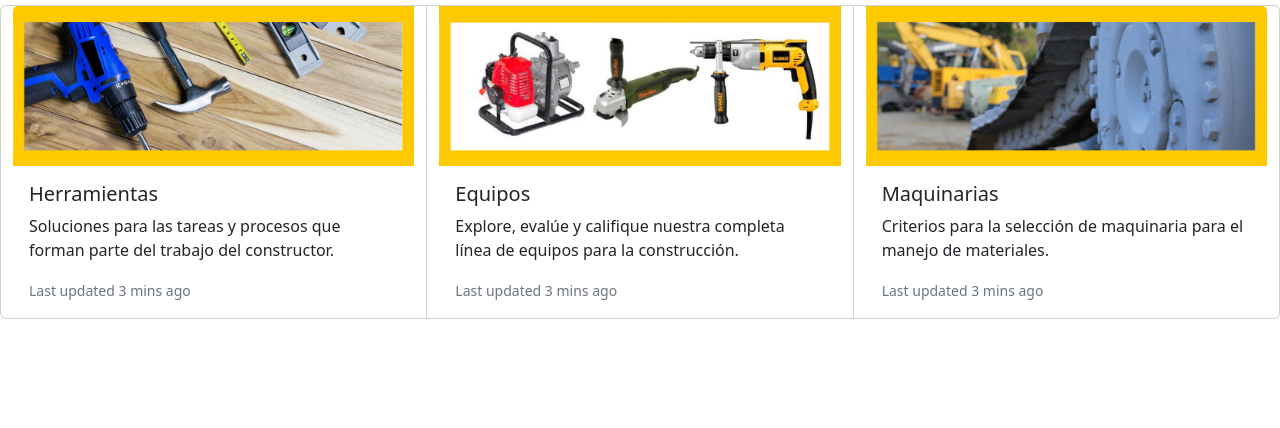
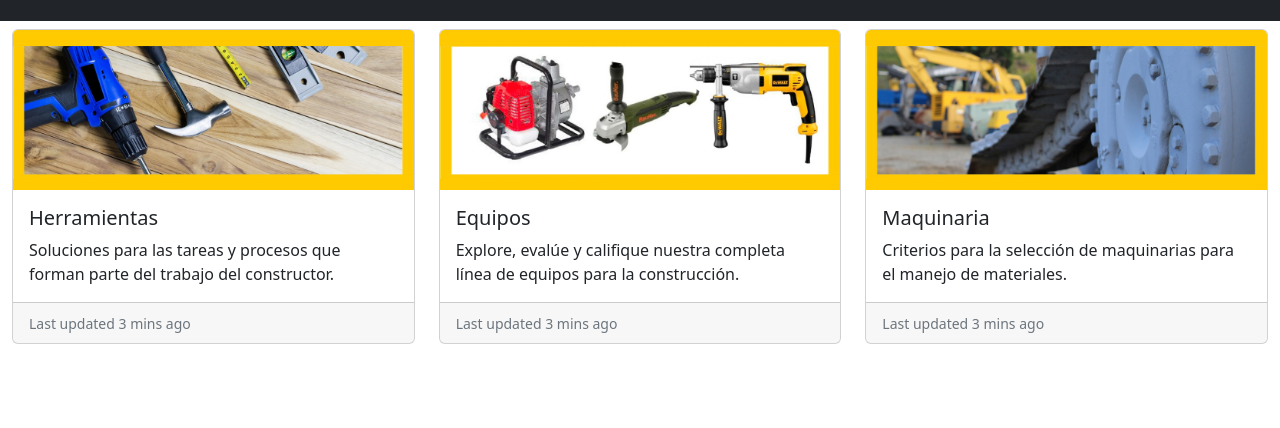
Before and after one commit to leivahm/toolrent, a plain HTML site: page front/index.html in a window 1280 px wide. Shown: the part 221-649 px from the top of the page. Drawn offline with nearby package versions, Linux system fonts and the light colour scheme.

Commit message:
starting about-us page

```diff
--- a/front/index.html
+++ b/front/index.html
@@ -20,13 +20,14 @@
 </head>
 <body>
 
-    <header>
-        <!-- navbar start-->
+    <header class="text-bg-dark text-center">
+        <span>Un lugar... Muchas opciones constructivas (...o un slogan de consenso)</span>
     </header>
     <div class="container-fluid" >
 
     </div>
 
+    <!-- navbar start-->
     <nav class="navbar navbar-expand-lg sticky-top bg-light p-2">
         <div class="container-fluid">
 
@@ -46,7 +47,7 @@
                     </li>
 
                     <li class="nav-item">
-                        <a class="nav-link" data-toggle="tooltip" title="Coming soon!" href="#nosotros">NOSOTROS</a>
+                        <a class="nav-link" href="#nosotros">NOSOTROS</a>
                     </li>
 
                     <li class="nav-item dropdown">
@@ -93,36 +94,48 @@
 
 
         <!-- Images Herramientas, equipo y maquinarias -->
-    <div class="container-fluid">
-        <div class="row card-group">
-            <div class="col-6 card">
-              <img src="src/img/herramientas.jpg" class="card-img-top img-fluid" alt="..." height="280">
+    <section class="container-fluid">
+        <div class="row row-cols-1 row-cols-md-3 g-4">
+            <div class="col-md-12 col-xl-4">
+              <div class="card h-100">
+                <img src="src/img/herramientas.jpg" class="card-img-top" alt="...">
                 <div class="card-body">
                   <h5 class="card-title">Herramientas</h5>
                   <p class="card-text">Soluciones para las tareas y procesos que forman parte del trabajo del constructor.</p>
-                <p class="card-text"><small class="text-muted">Last updated 3 mins ago</small></p>
+                </div>
+                <div class="card-footer">
+                  <small class="text-muted">Last updated 3 mins ago</small>
                 </div>
               </div>
-            <div class="col-4 card">
-              <img src="src/img/equipos.jpg" class="card-img-top img-fluid" alt="..." height="280">
+            </div>
+            <div class="col-md-12 col-xl-4">
+              <div class="card h-100">
+                <img src="src/img/equipos.jpg" class="card-img-top" alt="...">
                 <div class="card-body">
                   <h5 class="card-title">Equipos</h5>
                   <p class="card-text">Explore, evalúe y califique nuestra completa línea de equipos para la construcción.</p>
-                <p class="card-text"><small class="text-muted">Last updated 3 mins ago</small></p>
+                </div>
+                <div class="card-footer">
+                  <small class="text-muted">Last updated 3 mins ago</small>
                 </div>
               </div>
-            <div class="col-2 card">
-              <img src="src/img/Maquinaria.jpg" class="card-img-top img-fluid" alt="..." height="280">
+            </div>
+            <div class="col-md-12 col-xl-4">
+              <div class="card h-100">
+                <img src="src/img/Maquinaria.jpg" class="card-img-top" alt="...">
                 <div class="card-body">
-                <h5 class="card-title">Maquinarias</h5>
-                <p class="card-text">Criterios para la selección de maquinaria para el manejo de materiales.</p>
-                <p class="card-text"><small class="text-muted">Last updated 3 mins ago</small></p>
+                  <h5 class="card-title">Maquinaria</h5>
+                  <p class="card-text">Criterios para la selección de maquinarias para el manejo de materiales.</p>
+                </div>
+                <div class="card-footer">
+                  <small class="text-muted">Last updated 3 mins ago</small>
                 </div>
               </div>
             </div>
         </div>
+    </section>
 
-   <!-- <section id="prefooter">
+   <!-- <section class="container-fluid" id="prefooter">
     <p>Lorem, ipsum dolor sit amet consectetur adipisicing elit. Quia iste sed laboriosam culpa autem eveniet impedit ad ea ipsa, eius minima amet quis itaque placeat beatae perferendis dolor vero voluptas soluta harum voluptate et. Placeat maiores quis maxime, perferendis non praesentium recusandae modi sequi eius dolorem laboriosam similique ad repudiandae consequatur quaerat animi excepturi! Ipsum accusamus atque vitae aperiam. Reprehenderit, molestias commodi? Eius, voluptates est. Officia nobis deleniti excepturi, quaerat enim at pariatur nulla ducimus quas consequatur quidem dolore ab odio aut error totam repudiandae beatae minima in necessitatibus delectus maiores optio. Ad possimus odit animi cupiditate consequuntur deleniti blanditiis accusamus corporis ab sunt. Ipsa nam veniam, aliquam, id eum laudantium accusantium doloribus architecto iure unde qui saepe est, veritatis autem odio eaque! Quos dolor sequi numquam aliquam, est a quo harum odit minima, fugit obcaecati. Consequatur, alias consequuntur! Labore rerum voluptate ipsam consequuntur commodi. Voluptatem, temporibus rem non praesentium odit amet architecto numquam omnis laboriosam deleniti totam natus assumenda id reprehenderit dicta modi harum iure, repudiandae aspernatur! Magnam obcaecati facere corporis commodi ut aliquam, earum, dicta dolores eaque, harum officiis quidem eos saepe. Rerum vero deserunt perspiciatis optio, et fugit similique delectus voluptas esse, nesciunt excepturi totam sed eum!</p>
    </section> -->
 
@@ -133,7 +146,7 @@
         </div>
         <p class="fs-5">Todos Los Derechos Reservados 2022</p>
         <div class="fs-4" id="iconos">
-            <a href="https://www.facebook.com/" target="_new"><i class="bi bi-facebook "></i></a>
+            <a href="https://www.facebook.com/" target="_new"><i class="bi bi-facebook"></i></a>
             <a href="https://www.twitter.com/" target="_new"><i class="bi bi-twitter px-4"></i></a>
             <a href="https://www.instagram.com/" target="_new"><i class="bi bi-instagram"></i></a>
         </div>
--- a/front/src/css/main.css
+++ b/front/src/css/main.css
@@ -9,7 +9,6 @@ html {
 body {
     font-family: 'Montserrat', sans-serif;
     overflow-x: hidden;
-    margin-bottom: 60px;
 }
 
 body a{
```
Lines whose indentation alone changed are shown as unchanged.
